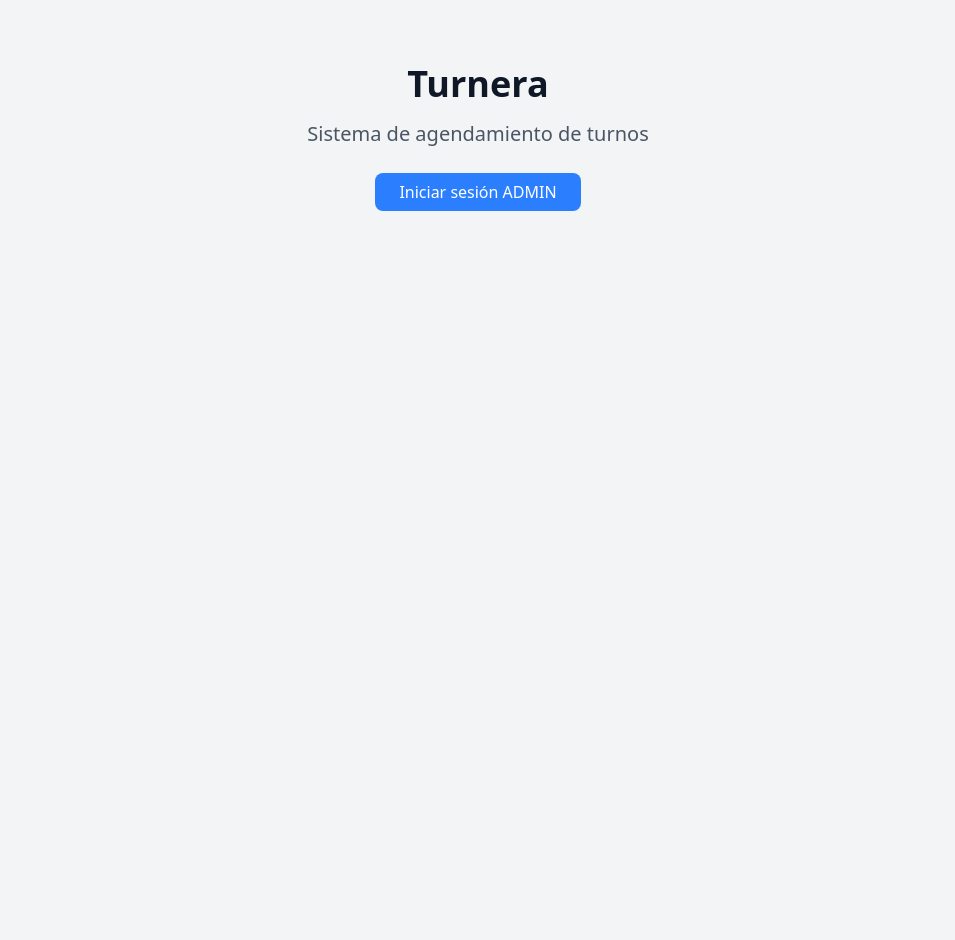
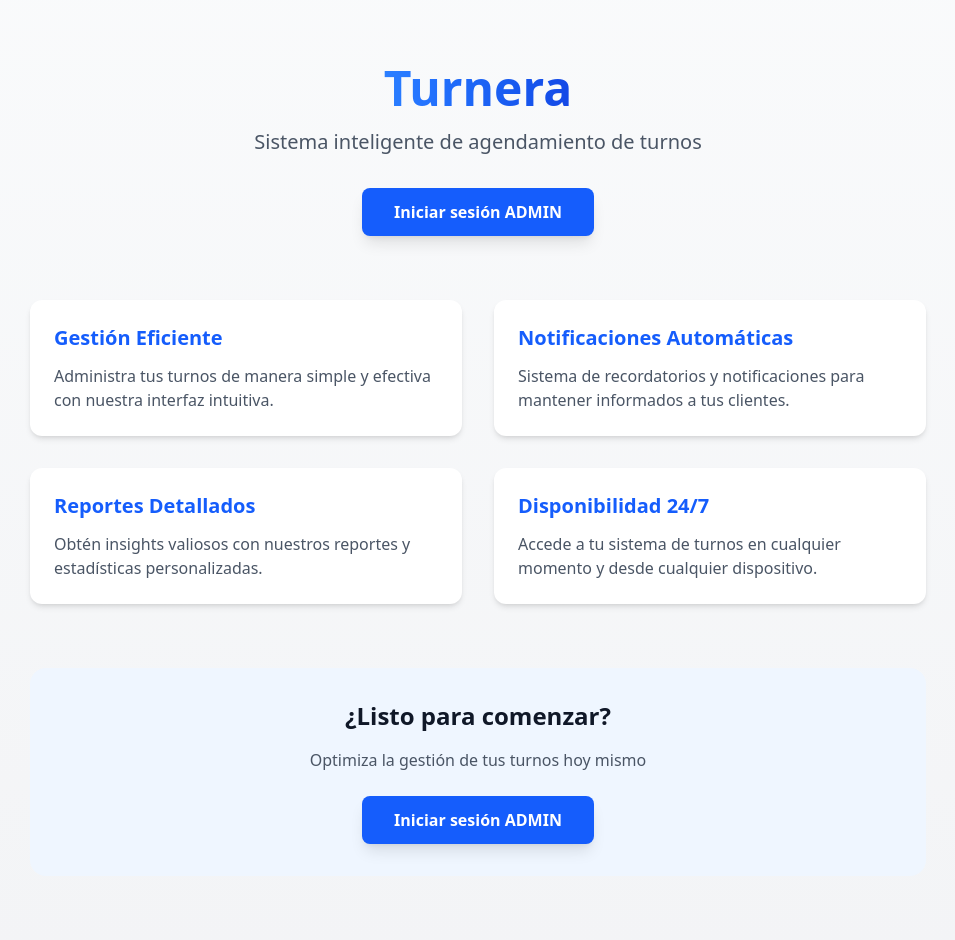
Before and after one commit to ulysses-ck/ifts-pp4-proyecto-integrador, a Django app: page / in a window 1280 px wide. Shown: the whole page, without its empty margins (162-1117 px from the left). Before the commit the page ends 211 px from the top, so only its background shows below. Run offline with Django 5.2, Linux system fonts and the light colour scheme; style sheets or scripts are compiled from the project's sources.

Commit message:
feat: revamp landing page with enhanced styling, new hero and features sections, and improved call-to-action for better user engagement

```diff
--- a/templates/landing.html
+++ b/templates/landing.html
@@ -3,13 +3,47 @@
 {% block title %}Welcome to Turnera{% endblock %}
 
 {% block content %}
-<div class="min-h-screen bg-gray-100">
+<div class="min-h-screen bg-gradient-to-b from-gray-50 to-gray-100">
     <main class="container mx-auto px-4 py-16">
-        <div class="text-center">
-            <h1 class="text-4xl font-bold text-gray-900 mb-4">Turnera</h1>
-            <p class="text-xl text-gray-600 mb-8">Sistema de agendamiento de turnos</p>
-            <div class="space-x-4">
-                <a href="" class="bg-blue-500 text-white px-6 py-2 rounded-lg hover:bg-blue-600">Iniciar sesión ADMIN</a>
+        <div class="max-w-4xl mx-auto">
+            <!-- Hero Section -->
+            <div class="text-center mb-16">
+                <h1 class="text-5xl font-extrabold text-gray-900 mb-4">
+                    <span class="bg-clip-text text-transparent bg-gradient-to-r from-blue-500 to-blue-700">Turnera</span>
+                </h1>
+                <p class="text-xl text-gray-600 mb-8">Sistema inteligente de agendamiento de turnos</p>
+                <a href="" class="inline-block bg-blue-600 text-white px-8 py-3 rounded-lg hover:bg-blue-700 transform hover:scale-105 transition-all duration-200 shadow-lg font-semibold">
+                    Iniciar sesión ADMIN
+                </a>
+            </div>
+
+            <!-- Features Section -->
+            <div class="grid md:grid-cols-2 gap-8 mb-16">
+                <div class="bg-white p-6 rounded-xl shadow-md hover:shadow-lg transition-shadow">
+                    <div class="text-blue-600 font-bold text-xl mb-3">Gestión Eficiente</div>
+                    <p class="text-gray-600">Administra tus turnos de manera simple y efectiva con nuestra interfaz intuitiva.</p>
+                </div>
+                <div class="bg-white p-6 rounded-xl shadow-md hover:shadow-lg transition-shadow">
+                    <div class="text-blue-600 font-bold text-xl mb-3">Notificaciones Automáticas</div>
+                    <p class="text-gray-600">Sistema de recordatorios y notificaciones para mantener informados a tus clientes.</p>
+                </div>
+                <div class="bg-white p-6 rounded-xl shadow-md hover:shadow-lg transition-shadow">
+                    <div class="text-blue-600 font-bold text-xl mb-3">Reportes Detallados</div>
+                    <p class="text-gray-600">Obtén insights valiosos con nuestros reportes y estadísticas personalizadas.</p>
+                </div>
+                <div class="bg-white p-6 rounded-xl shadow-md hover:shadow-lg transition-shadow">
+                    <div class="text-blue-600 font-bold text-xl mb-3">Disponibilidad 24/7</div>
+                    <p class="text-gray-600">Accede a tu sistema de turnos en cualquier momento y desde cualquier dispositivo.</p>
+                </div>
+            </div>
+
+            <!-- Bottom CTA -->
+            <div class="text-center bg-blue-50 p-8 rounded-2xl">
+                <h2 class="text-2xl font-bold text-gray-900 mb-4">¿Listo para comenzar?</h2>
+                <p class="text-gray-600 mb-6">Optimiza la gestión de tus turnos hoy mismo</p>
+                <a href="" class="inline-block bg-blue-600 text-white px-8 py-3 rounded-lg hover:bg-blue-700 transform hover:scale-105 transition-all duration-200 shadow-lg font-semibold">
+                    Iniciar sesión ADMIN
+                </a>
             </div>
         </div>
     </main>
```
